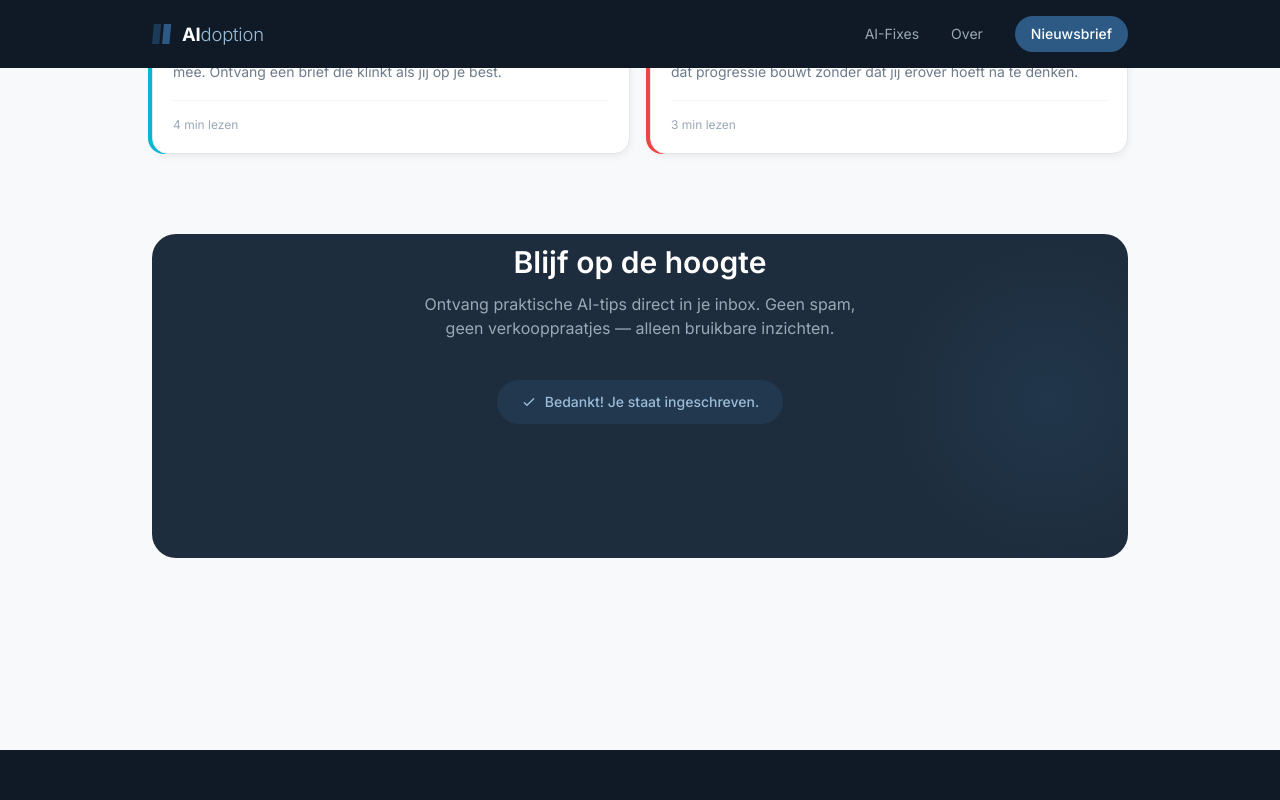
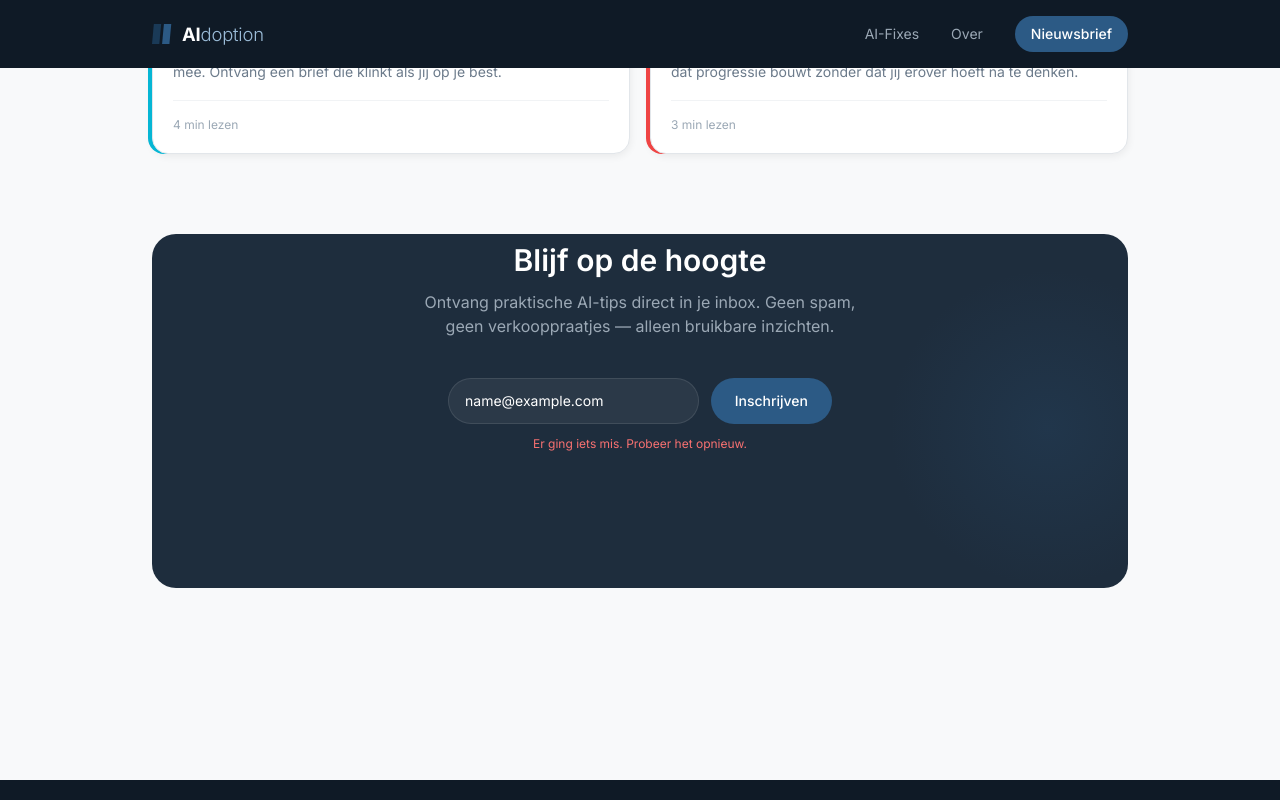
Before and after one commit to leanwayofmoney-droid/aidoption, a Next.js app: page / in a window 1280 px wide. Both pictures are taken after typing "name@example.com" into the empty fields and a click on the button "Inschrijven". Shown: the part 1858-2658 px from the top of the page. Built offline with nearby package versions, Linux system fonts and the light colour scheme; no server answers.

Commit message:
Brevo nieuwsbrief integratie

```diff
--- /dev/null
+++ b/app/api/subscribe/route.js
@@ -0,0 +1,38 @@
+export async function POST(request) {
+  const { email } = await request.json();
+
+  if (!email || !email.includes("@")) {
+    return Response.json({ error: "Ongeldig e-mailadres" }, { status: 400 });
+  }
+
+  try {
+    const res = await fetch("https://api.brevo.com/v3/contacts", {
+      method: "POST",
+      headers: {
+        "Content-Type": "application/json",
+        "api-key": process.env.BREVO_API_KEY,
+      },
+      body: JSON.stringify({
+        email,
+        listIds: [2],
+        updateEnabled: true,
+      }),
+    });
+
+    if (res.ok || res.status === 204) {
+      return Response.json({ success: true });
+    }
+
+    const data = await res.json();
+
+    // Contact bestaat al — geen fout tonen
+    if (data.code === "duplicate_parameter") {
+      return Response.json({ success: true });
+    }
+
+    return Response.json({ error: "Er ging iets mis" }, { status: 500 });
+
+  } catch {
+    return Response.json({ error: "Er ging iets mis" }, { status: 500 });
+  }
+}
--- a/components/NewsletterForm.jsx
+++ b/components/NewsletterForm.jsx
@@ -3,13 +3,30 @@ import { useState } from "react";
 
 export default function NewsletterForm() {
   const [email, setEmail] = useState("");
-  const [status, setStatus] = useState(null);
+  const [status, setStatus] = useState(null); // null | "loading" | "success" | "error"
 
-  function handleSubmit(e) {
+  async function handleSubmit(e) {
     e.preventDefault();
     if (!email) return;
+
+    setStatus("loading");
+
+    try {
+      const res = await fetch("/api/subscribe", {
+        method: "POST",
+        headers: { "Content-Type": "application/json" },
+        body: JSON.stringify({ email }),
+      });
+
+      if (res.ok) {
         setStatus("success");
         setEmail("");
+      } else {
+        setStatus("error");
+      }
+    } catch {
+      setStatus("error");
+    }
   }
 
   return (
@@ -48,6 +65,7 @@ export default function NewsletterForm() {
           Bedankt! Je staat ingeschreven.
         </div>
       ) : (
+        <>
           <form onSubmit={handleSubmit} className="flex flex-col sm:flex-row gap-3 max-w-sm mx-auto relative">
             <input
               type="email"
@@ -55,24 +73,32 @@ export default function NewsletterForm() {
               placeholder="jouw@email.nl"
               value={email}
               onChange={(e) => setEmail(e.target.value)}
+              disabled={status === "loading"}
               className="flex-1 px-4 py-3 rounded-full text-sm focus:outline-none focus:ring-2"
               style={{
                 backgroundColor: "rgba(255,255,255,0.06)",
                 border: "1px solid rgba(255,255,255,0.1)",
                 color: "#FFFFFF",
-              focusRingColor: "#2C5A85",
               }}
             />
             <button
               type="submit"
+              disabled={status === "loading"}
               className="text-white px-6 py-3 rounded-full text-sm font-medium transition-colors whitespace-nowrap"
-            style={{ backgroundColor: "#2C5A85" }}
-            onMouseEnter={e => e.currentTarget.style.backgroundColor = "#1A3A57"}
-            onMouseLeave={e => e.currentTarget.style.backgroundColor = "#2C5A85"}
+              style={{ backgroundColor: status === "loading" ? "#1A3A57" : "#2C5A85" }}
+              onMouseEnter={e => { if (status !== "loading") e.currentTarget.style.backgroundColor = "#1A3A57"; }}
+              onMouseLeave={e => { if (status !== "loading") e.currentTarget.style.backgroundColor = "#2C5A85"; }}
             >
-            Inschrijven
+              {status === "loading" ? "Bezig..." : "Inschrijven"}
             </button>
           </form>
+
+          {status === "error" && (
+            <p className="text-xs mt-3 relative" style={{ color: "#F87171" }}>
+              Er ging iets mis. Probeer het opnieuw.
+            </p>
+          )}
+        </>
       )}
     </section>
   );
```
Lines whose indentation alone changed are shown as unchanged.
